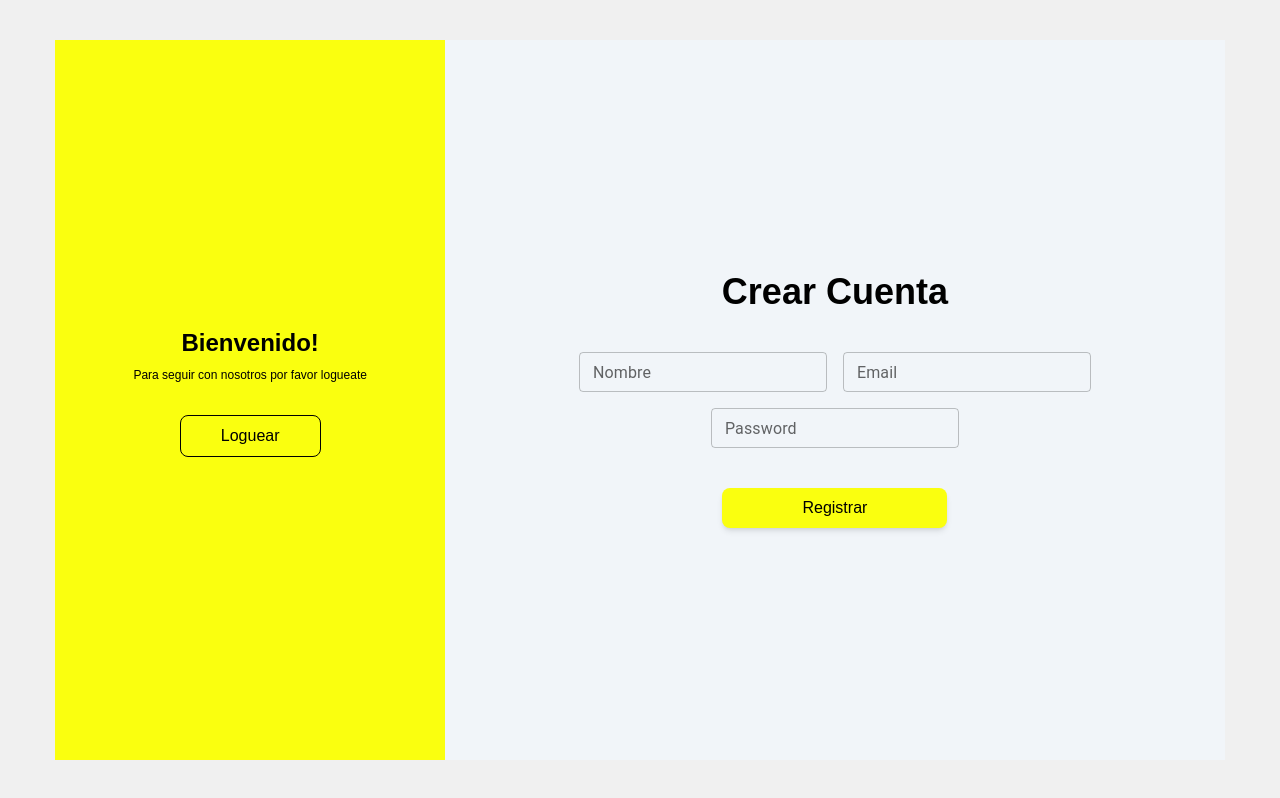
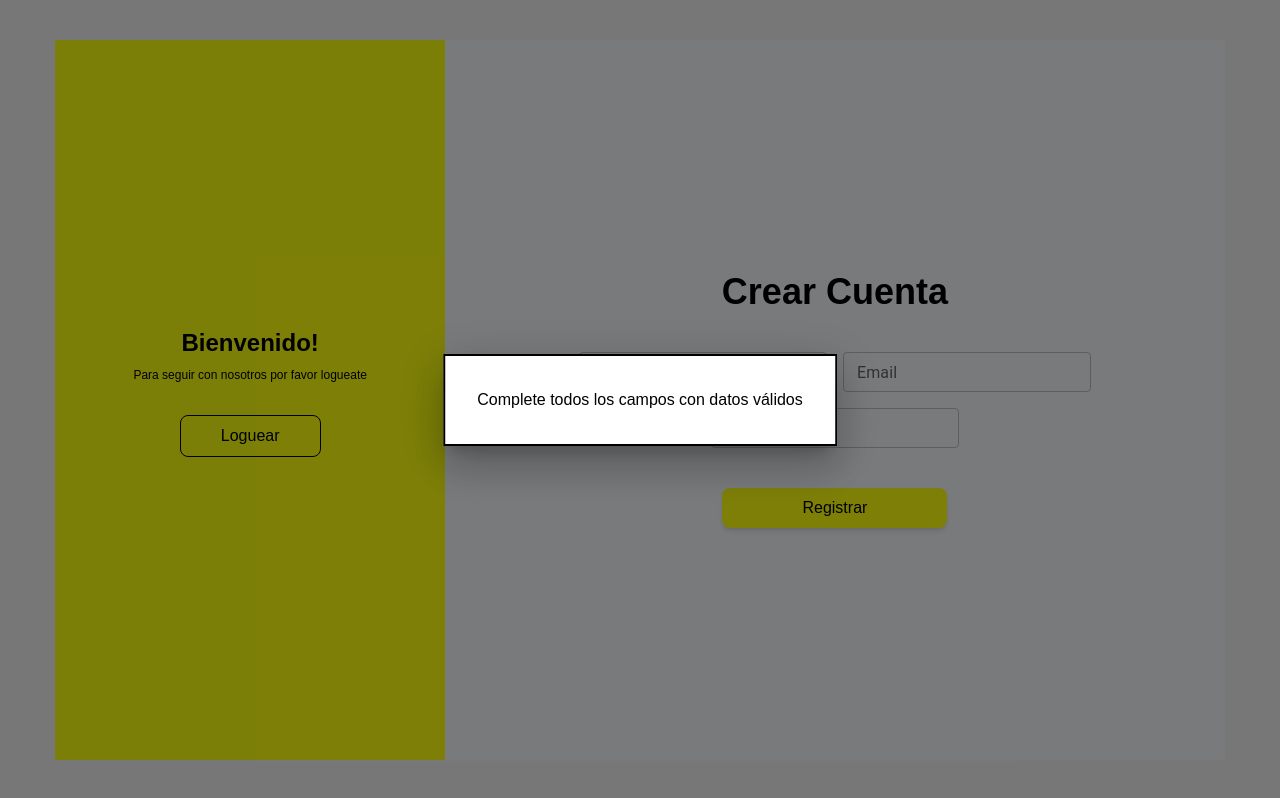
Before and after one commit to yunb12345/APITPO, a React (Create React App) app: page /register in a window 1280 px wide. Both pictures are taken after a click on the button "Registrar". Built offline with nearby package versions, Linux system fonts and the light colour scheme.

Commit message:
Redirige al board al "registrarse"

```diff
--- a/src/views/registrar.jsx
+++ b/src/views/registrar.jsx
@@ -1,8 +1,34 @@
 import TextField from '@mui/material/TextField';
 import { Link } from "react-router-dom";
+import Modal from '@mui/material/Modal';
+import CustomBox from "../components/box";
+import { useNavigate } from "react-router-dom";
+import React, { useState } from "react";
 
 
 const Registrar =()=>{
+
+    const [nombre, setNombre] = useState("");
+    const [pass, setPass] = useState("");
+    const [email, setEmail] = useState("");
+
+    function validarMail(mail) {
+        const regex = /^[^\s@]+@[^\s@]+\.[^\s@]+$/;
+        return regex.test(mail);
+    }
+
+    const navigate = useNavigate();
+    const handleRegister = () => {
+        if(nombre != "" && pass != "" && validarMail(email)){
+            navigate("/board");
+        } else {
+            console.log("error");
+            setOpenError(true);
+        }
+    };
+    const [openError, setOpenError] = React.useState(false);
+    const handleCloseError = () => setOpenError(false)
+
     return(
         <div className="bg-apigray h-screen overflow-x-hidden flex flex-wrap justify-center">
             <div className="mx-10 my-10 flex flex-wrap bg-slate-100">
@@ -32,24 +58,45 @@ const Registrar =()=>{
                             <h1 className='text-xl lg:text-4xl font-bold'>Crear Cuenta</h1>
                         </div>
                         <div className='flex flex-wrap py-5 gap-4 justify-center'>
-                            <TextField id="outlined-basic" label="Nombre" variant="outlined" size="small"/>
-                            <TextField id="outlined-basic" label="Email" variant="outlined" size="small"/>
+                            <TextField
+                            id="outlined-basic"
+                            label="Nombre"
+                            variant="outlined"
+                            size="small"
+                            value={nombre}
+                            onChange={(e) => setNombre(e.target.value)}
+                            />
+                            <TextField
+                            id="outlined-basic"
+                            label="Email"
+                            variant="outlined"
+                            size="small"
+                            value={email}
+                            onChange={(e) => setEmail(e.target.value)}
+                            />
                             <TextField
                                 id="outlined-password-input"
                                 label="Password"
                                 type="password"
                                 autoComplete="current-password"
                                 size="small"
+                                value={pass}
+                                onChange={(e) => setPass(e.target.value)}
                             />
                         </div>
                         <div className='py-5'>
-                            <button className="bg-apiyellow px-8 py-2 rounded-lg lg:px-20 hover:bg-apiyellowhover shadow-md transition-all">
+                            <button onClick={handleRegister} className="bg-apiyellow px-8 py-2 rounded-lg lg:px-20 hover:bg-apiyellowhover shadow-md transition-all">
                                 Registrar
                             </button>
                         </div>
                     </div>
                 </div>
             </div>
+            <Modal open={openError} onClose={handleCloseError}>
+                <CustomBox moreStyles={{width: 400 }}>
+                    <h2>Complete todos los campos con datos válidos</h2>
+                </CustomBox>
+            </Modal>
         </div>
     );
 }
```
